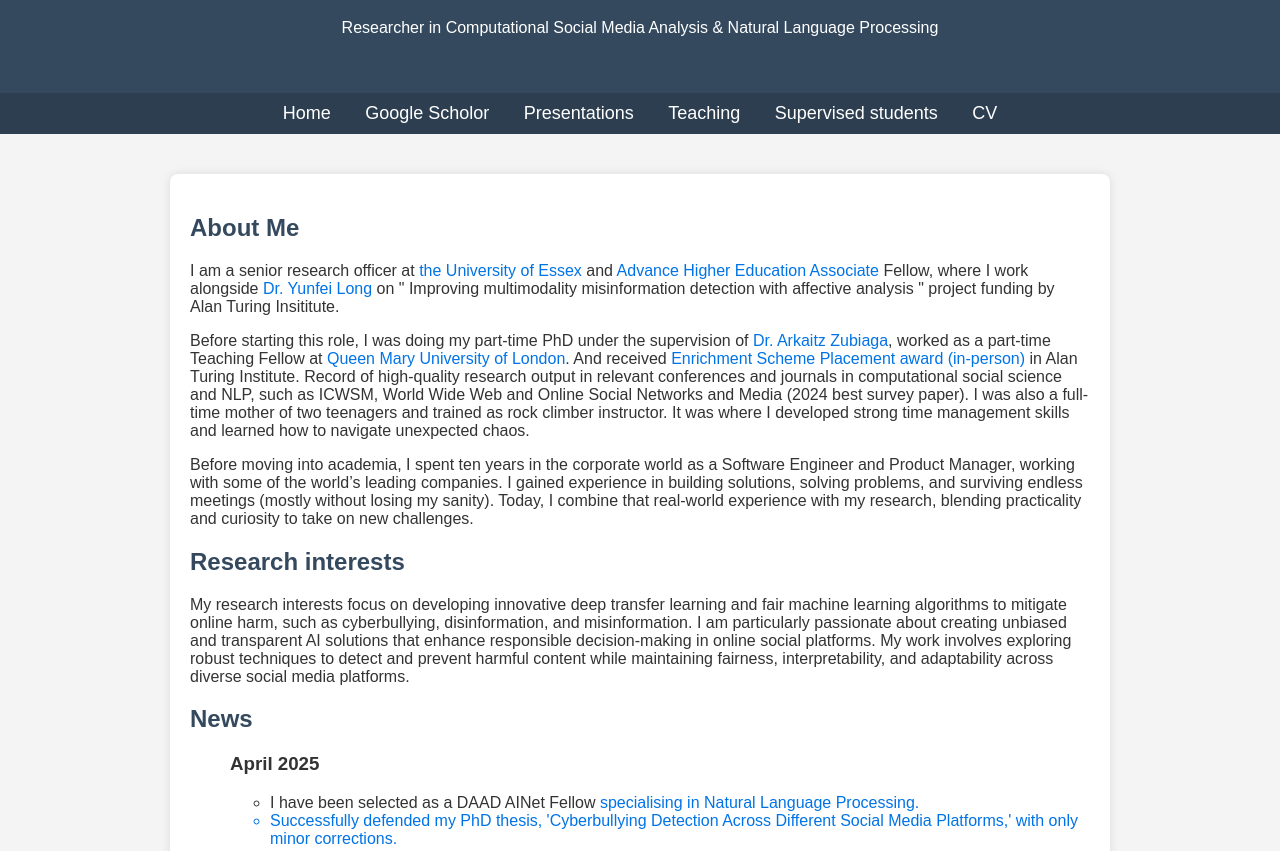
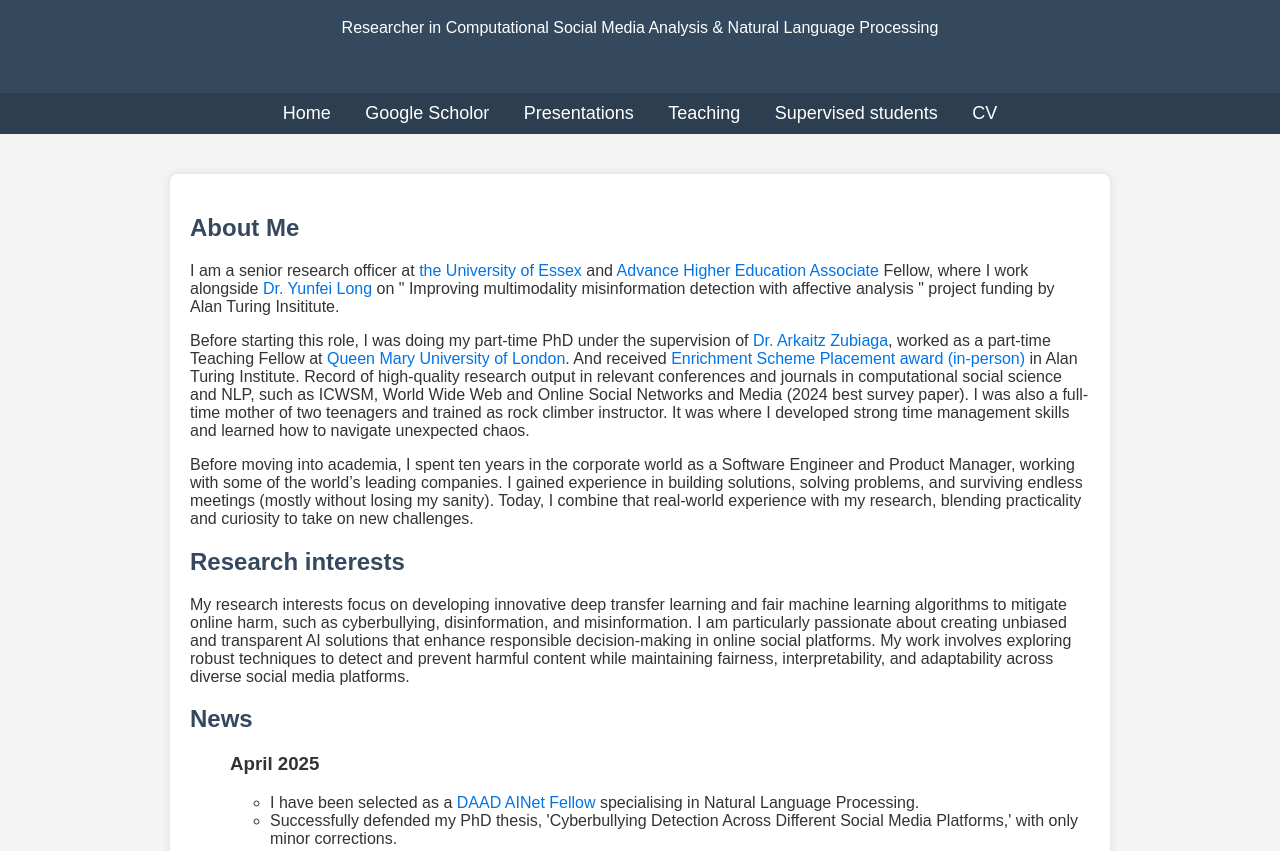
Before and after one commit to yipeiling/yipeiling.github.io, a plain HTML site: page index.html in a window 1280 px wide. Shown: the part 101-952 px from the top of the page. Drawn offline with Linux system fonts and the light colour scheme.

Commit message:
Update index.html

```diff
--- a/index.html
+++ b/index.html
@@ -94,7 +94,7 @@
             <ul>
                 <h3><strong>April 2025</strong></h3>
                 <ul>
-                    <li> I have been selected as a DAAD AINet Fellow <a href="https://www.daad.de/en/the-daad/postdocnet/fellows/fellows/"> specialising in Natural Language Processing. </li>
+                    <li> I have been selected as a  <a href="https://www.daad.de/en/the-daad/postdocnet/fellows/fellows/">DAAD AINet Fellow</a> specialising in Natural Language Processing. </li>
                     <li> Successfully defended my PhD thesis, 'Cyberbullying Detection Across Different Social Media Platforms,' with only minor corrections. </li>
                   </ul>
 
```
